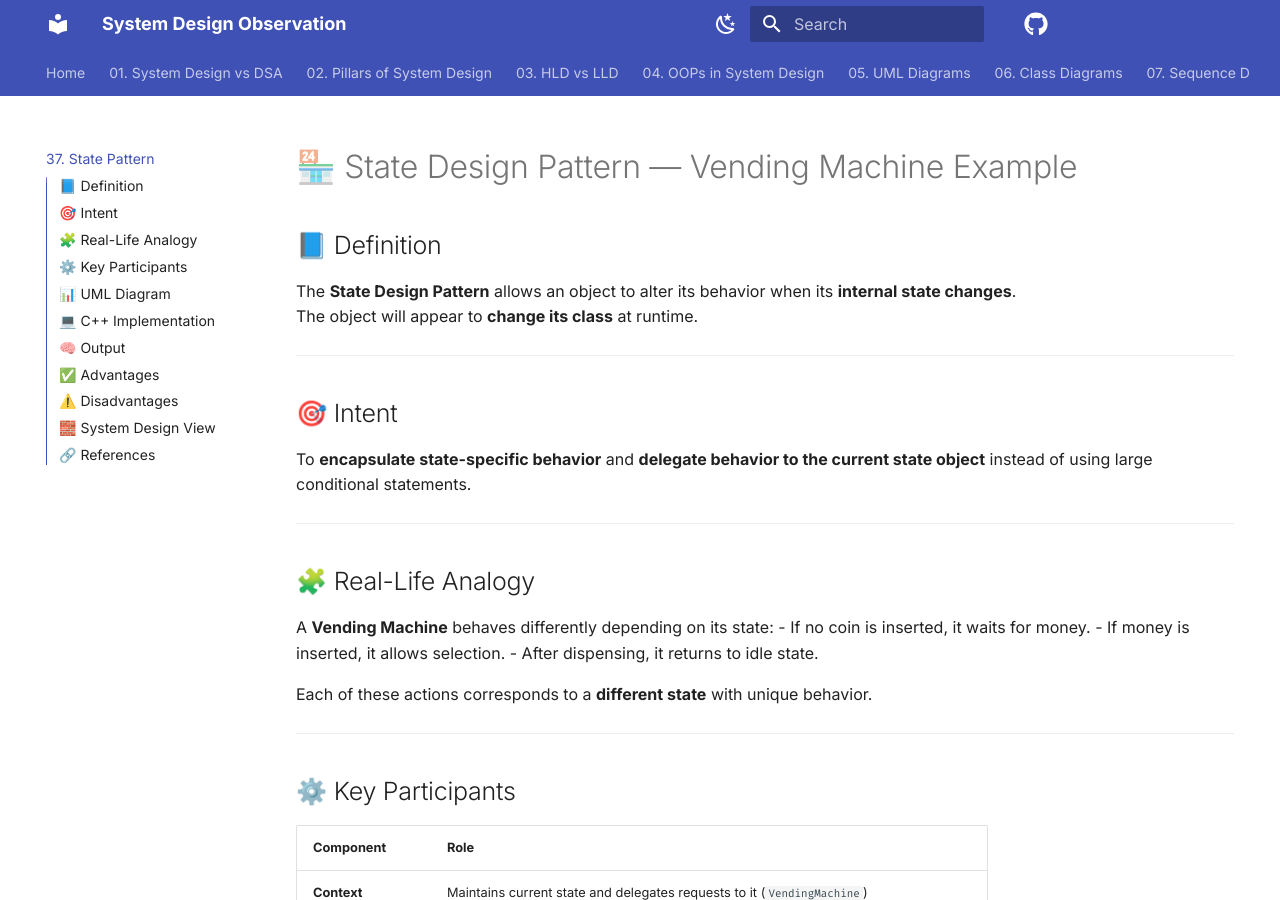
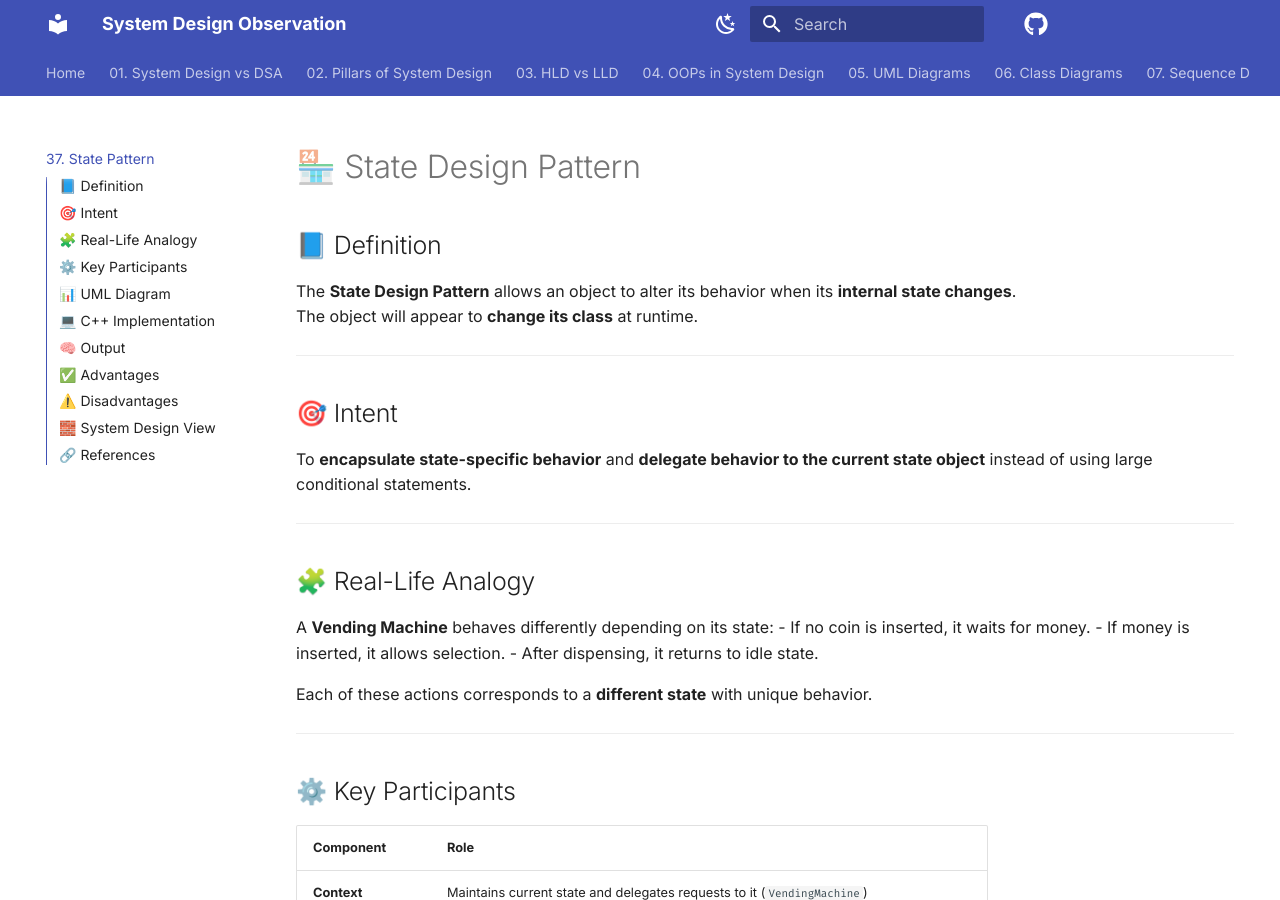
Before and after one commit to Raj-G07/System-design-observation, an MkDocs documentation site: the page built from docs/37 . state-design-pattern.md, in a window 1280 px wide and 900 px high. Built offline with MkDocs 1.6.1 and Material for MkDocs 9.7.7, drawn with Linux system fonts in a browser that asks for light colours; comment, search, counter and statistics services are not loaded.

Commit message:
Update state design pattern

```diff
--- a/docs/37 . state-design-pattern.md
+++ b/docs/37 . state-design-pattern.md
@@ -1,4 +1,4 @@
-# 🏪 State Design Pattern — Vending Machine Example
+# 🏪 State Design Pattern
 
 ## 📘 Definition
 The **State Design Pattern** allows an object to alter its behavior when its **internal state changes**.
```
